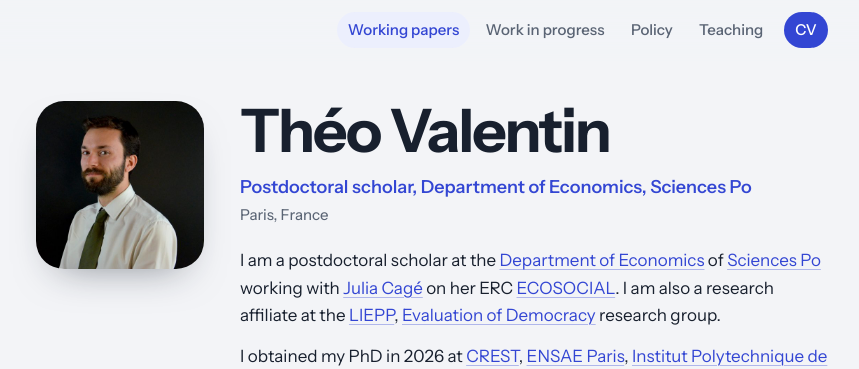
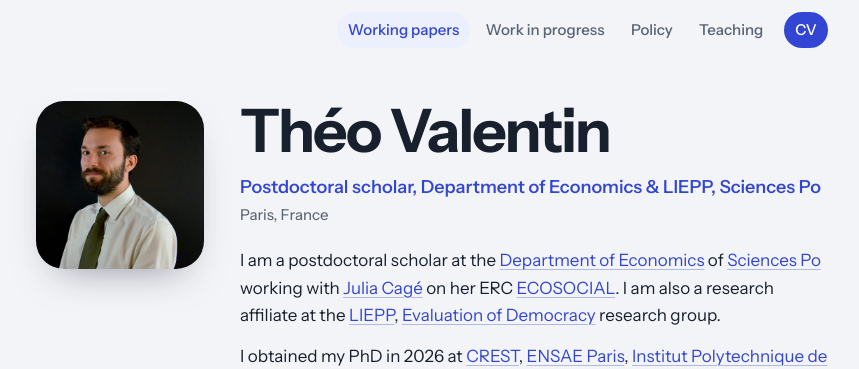
Before and after one commit to ValentinTheo/valentintheo.github.io, a Jekyll site: the page built from index.md, in a window 1280 px wide and 900 px high. Shown: the top 369 px of the window, without its empty margins (208-1067 px from the left). Built offline with Jekyll 4.4.1, drawn with Linux system fonts in a browser that asks for light colours.

Commit message:
Update author position in _config.yml

```diff
--- a/_config.yml
+++ b/_config.yml
@@ -8,7 +8,7 @@ lang: en
 # Identity shown in the header
 author:
   name: "Théo Valentin"
-  position: "Postdoctoral scholar, Department of Economics, Sciences Po"
+  position: "Postdoctoral scholar, Department of Economics & LIEPP, Sciences Po"
   location: "Paris, France"
   photo: "/images/portrait.jpg"
   email: "theo.valentin@sciencespo.fr"
```
